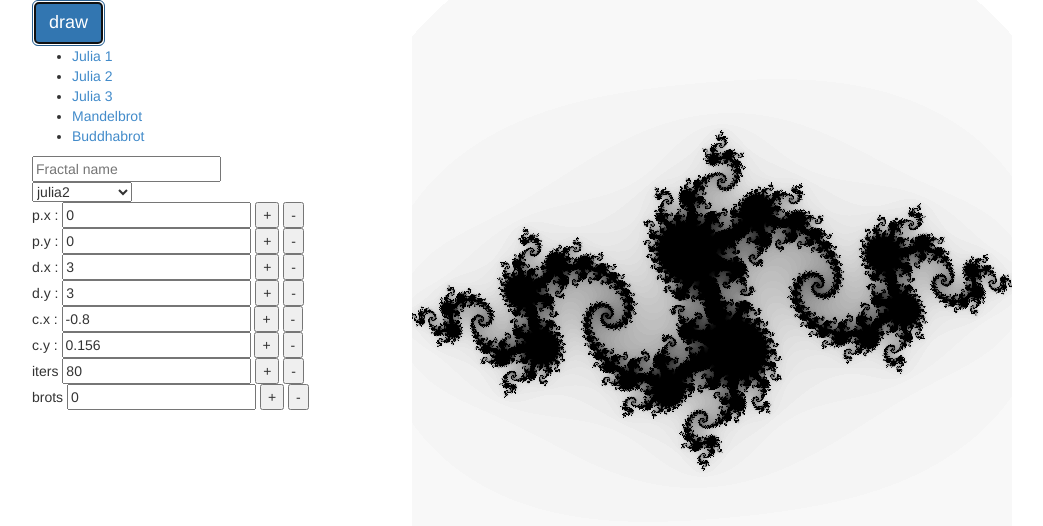
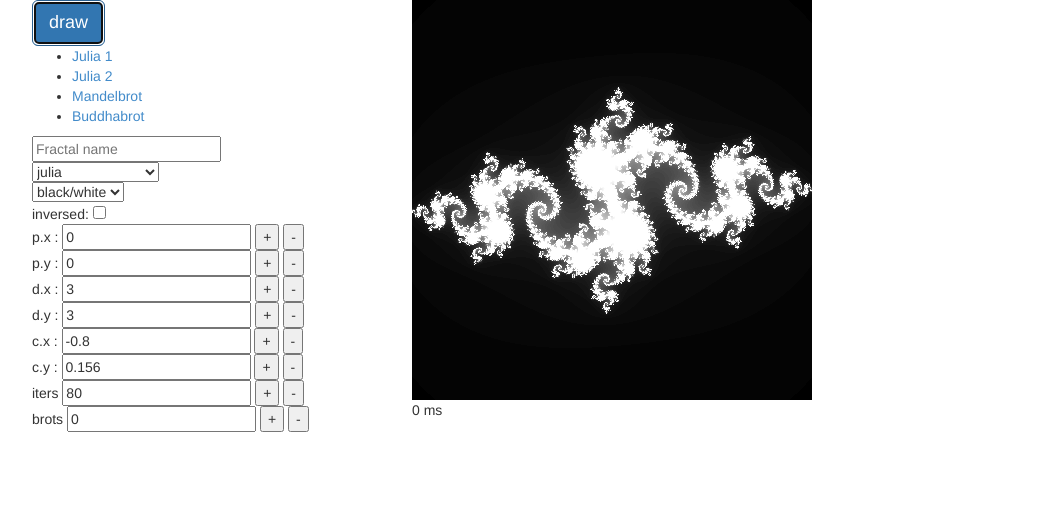
Before and after one commit to mjal/fractal, a plain HTML site: page fractal.jade in a window 1280 px wide. Both pictures are taken after a click on the button "draw". Shown: the whole page, without its empty margins (53-1096 px from the left). Drawn offline with nearby package versions, Linux system fonts and the light colour scheme; files that its build step writes are made by us from their sources.

Commit message:
color, dyn iter

```diff
--- a/fractal.jade
+++ b/fractal.jade
@@ -18,6 +18,11 @@ body(ng-app="app" ng-controller="FractaltCtrl")
 			input(type="text" ng-model="newFractal" ng-keydown="createFractal($event.keyCode)" placeholder="Fractal name")
 			br
 			select(ng-options="method for method in methods" ng-model="f") {{ k }}
+			br
+			select(ng-options="c for c in colorList" ng-model="color") {{ c }}
+			br
+			| inversed:
+			input(type="checkbox" ng-model="inversed")
 			br
 			| p.x :
 			+param('p.x')
@@ -60,4 +65,6 @@ body(ng-app="app" ng-controller="FractaltCtrl")
 			button(ng-click="buddhabrot = buddhabrot + 5; redraw()") -
 		.col-xs-8
 			canvas(style="", ng-click="zoom($event)")
+			.load_time
+				p {{ load_time}} ms
 	script(src="fractal.js")
--- a/fractal.js
+++ b/fractal.js
@@ -1,6 +1,6 @@
 // Generated by CoffeeScript 1.6.3
 (function() {
-  var app, buddhabrot, c, canvas, ctx, f, julia2, mandelbrot2, n2;
+  var app, buddhabrot, c, canvas, ctx, f, julia2, julia3, mandelbrot2, mandelbrot3, n2;
 
   canvas = document.querySelector("canvas");
 
@@ -35,16 +35,38 @@
     xx = z.x * z.x;
     yy = z.y * z.y;
     while (xx + yy < max2 && iter--) {
+      z.y = z.y * (z.x + z.x) + c.y;
+      z.x = xx - yy + c.x;
       xx = z.x * z.x;
       yy = z.y * z.y;
-      z.y = z.y * (z.x + z.x) + c.y;
-      z.x = xx - yy + c.x;
+    }
+    return iter;
+  };
+
+  julia3 = function(z, c, max, iter) {
+    var kx, ky, max2, x, xx, y, yy;
+    max2 = max * max;
+    xx = z.x * z.x;
+    yy = z.y * z.y;
+    while (xx + yy < max2 && iter--) {
+      x = z.x;
+      y = z.y;
+      kx = xx - yy;
+      ky = 2 * z.x * z.y;
+      z.x = kx * x - ky * y + c.x;
+      z.y = kx * y + ky * x + c.y;
+      xx = z.x * z.x;
+      yy = z.y * z.y;
     }
     return iter;
   };
 
   mandelbrot2 = function(z, c, max, iter) {
     return julia2(z, z, max, iter);
+  };
+
+  mandelbrot3 = function(z, c, max, iter) {
+    return julia3(z, z, max, iter);
   };
 
   buddhabrot = function(z, c, max, iter, brot) {
@@ -70,10 +92,11 @@
   app = angular.module('app', []);
 
   app.controller('FractaltCtrl', function($scope) {
+    var fct, name, v, _ref, _ref1;
     $scope.scenes = [
       {
         name: "Julia 1",
-        f: "julia2",
+        f: "julia",
         p: {
           x: 0,
           y: 0
@@ -89,7 +112,7 @@
         iter: 80
       }, {
         name: "Julia 2",
-        f: "julia2",
+        f: "julia",
         p: {
           x: 0,
           y: 0
@@ -104,24 +127,8 @@
         },
         iter: 80
       }, {
-        name: "Julia 3",
-        f: "julia2",
-        p: {
-          x: 0,
-          y: 0
-        },
-        d: {
-          x: 2.5,
-          y: 2.5
-        },
-        c: {
-          x: 0.70176,
-          y: -0.38420
-        },
-        iter: 100
-      }, {
         name: "Mandelbrot",
-        f: "mandelbrot2",
+        f: "mandelbrot",
         p: {
           x: 0,
           y: 0
@@ -147,14 +154,34 @@
       }
     ];
     $scope.functions = {
-      "julia2": julia2,
-      "mandelbrot2": mandelbrot2,
+      "julia": julia2,
+      "julia cube": julia3,
+      "mandelbrot": mandelbrot2,
+      "mandelbrot cube": mandelbrot3,
       "buddhabrot": buddhabrot
     };
-    $scope.methods = ["julia2", "mandelbrot2", "buddhabrot"];
+    $scope.methods = [];
+    _ref = $scope.functions;
+    for (name in _ref) {
+      fct = _ref[name];
+      $scope.methods.push(name);
+    }
+    $scope.colors = {
+      "black/white": [1, 1, 1],
+      "red": [1, 0, 0],
+      "green": [0, 1, 0],
+      "blue": [0, 0, 1]
+    };
+    $scope.colorList = [];
+    _ref1 = $scope.colors;
+    for (name in _ref1) {
+      v = _ref1[name];
+      $scope.colorList.push(name);
+    }
+    $scope.color = $scope.colorList[0];
     $scope.redraw = true;
     $scope.draw = function() {
-      var X, Y, antialias, data, dist, dx, dy, i, j, offset, pixels, toImage, w;
+      var X, Y, antialias, data, dist, dx, dy, i, j, offset, pixels, time, toImage, w;
       canvas.width = $('canvas').width();
       canvas.height = $('canvas').height();
       dx = $scope.d.x / canvas.width;
@@ -162,12 +189,15 @@
       f = $scope.functions[$scope.f];
       antialias = false;
       toImage = false;
-      console.log("ddraw");
+      console.log("start draw");
+      time = (new Date).getTime();
       data = pixels = 0;
       if (toImage) {
         data = ctx.getImageData(0, 0, canvas.width, canvas.height);
         pixels = data.data;
       }
+      ctx.fillStyle = "rgb(0,0,0)";
+      ctx.fillRect(0, 0, canvas.width, canvas.height);
       i = 0;
       X = $scope.p.x - $scope.d.x / 2;
       while (i < canvas.width) {
@@ -178,17 +208,22 @@
             x: X,
             y: Y
           }, $scope.c, $scope.max, $scope.iter);
-          w = Math.floor(255 * dist / $scope.iter);
+          if ($scope.inversed) {
+            w = Math.floor(255 * dist / $scope.iter);
+          } else {
+            w = 255 - Math.floor(255 * dist / $scope.iter);
+          }
+          c = $scope.colors[$scope.color];
           if (toImage) {
             offset = (i * canvas.width + j) * 4;
             pixels[offset] = w;
             pixels[offset + 1] = w;
             pixels[offset + 2] = w;
           } else if (antialias) {
-            ctx.fillStyle = "rgb(" + w + "," + w + "," + w + ")";
+            ctx.fillStyle = "rgb(" + (w * c[0]) + "," + (w * c[1]) + "," + (w * c[2]) + ")";
             ctx.fillRect(i - 0.5, j - 0.5, 2, 2);
           } else {
-            ctx.fillStyle = "rgb(" + w + "," + w + "," + w + ")";
+            ctx.fillStyle = "rgb(" + (w * c[0]) + "," + (w * c[1]) + "," + (w * c[2]) + ")";
             ctx.fillRect(i, j, 1, 1);
           }
           Y += dy;
@@ -200,7 +235,8 @@
       if (toImage) {
         ctx.putImageData(data, 0, 0);
       }
-      return console.log("enddraw");
+      console.log("enddraw");
+      return $scope.load_time = (new Date).getTime() - time;
     };
     $scope.redraw = function() {
       if ($scope.redraw) {
@@ -244,6 +280,7 @@
       $scope.p.y += (y - $("canvas").height() / 2) / $("canvas").height() * $scope.d.y;
       $scope.d.x *= 2 / 3;
       $scope.d.y *= 2 / 3;
+      $scope.iter = 500 / (Math.abs($scope.d.x + Math.abs($scope.d.y)));
       if ($scope.redraw) {
         return $scope.draw();
       }
--- a/fractal.styl
+++ b/fractal.styl
@@ -3,7 +3,7 @@ body
   width 100%
 
   canvas
-    height 600
-    width 600
+    height 400
+    width 400
     border 1 dotted black
     margin 0
```
Also changed, not shown: fractal.coffee (+55 -19 lines), fractal.css, fractal.html.
